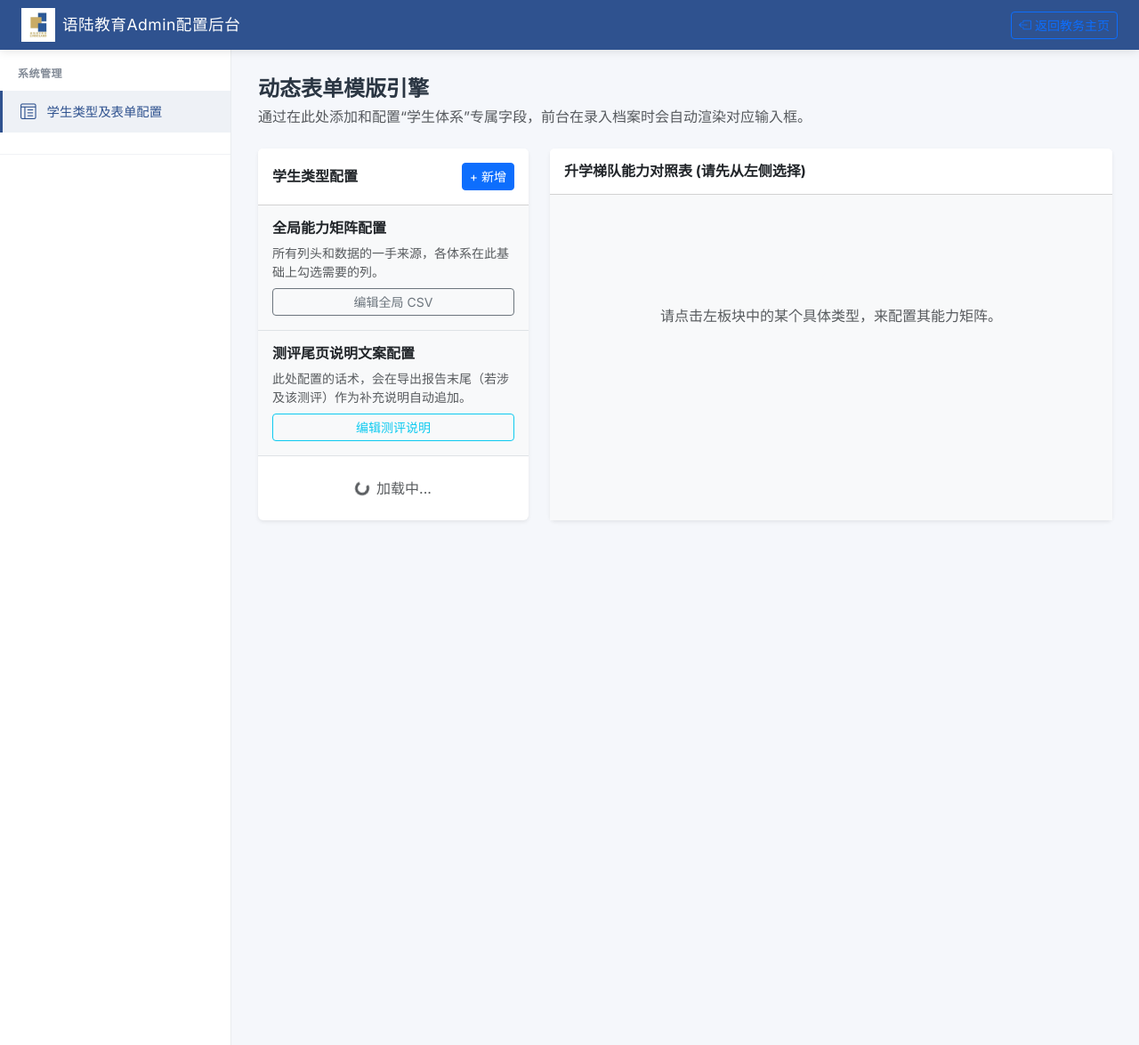
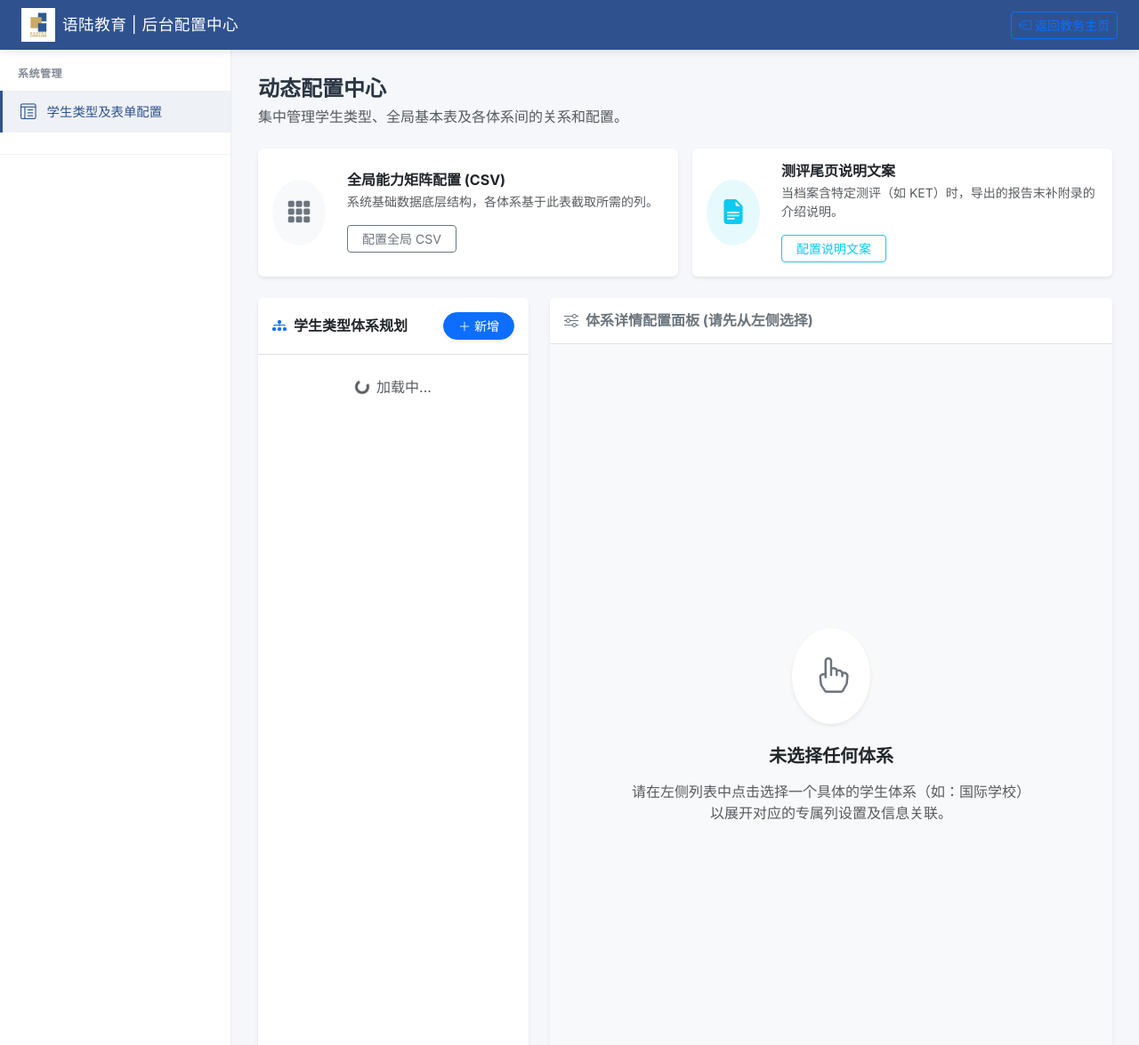
Before and after one commit to coolCodeStudy/ReportSystem, a Spring app: page /admin-templates in a window 1280 px wide. Shown: the whole page at 89% size. Run offline with Thymeleaf, Linux system fonts and the light colour scheme; the template is opened without the code that fills it, so the values that code supplies are empty.

Commit message:
fix(ui): overhaul admin config layout, remove unused dynamic fields and add modal refresh logic

```diff
--- a/src/main/resources/templates/admin-templates.html
+++ b/src/main/resources/templates/admin-templates.html
@@ -25,7 +25,7 @@
         <header class="app-header">
             <div class="logo">
                 <img src="/images/lingoland_logo.jpg" alt="Lingoland Logo">
-                <span style="font-size: 1.1rem; letter-spacing: 0.5px;">语陆教育Admin配置后台</span>
+                <span style="font-size: 1.1rem; letter-spacing: 0.5px;">语陆教育 | 后台配置中心</span>
             </div>
             <div class="header-actions">
                 <a href="/" class="btn btn-outline-primary btn-sm"><i class="bi bi-box-arrow-left"></i> 返回教务主页</a>
@@ -48,30 +48,51 @@
             <!-- Main Content -->
             <main class="app-main">
                 <div class="main-header mb-4">
-                     <h4 class="fw-bold mb-1">动态表单模版引擎</h4>
-                     <p class="text-muted">通过在此处添加和配置“学生体系”专属字段，前台在录入档案时会自动渲染对应输入框。</p>
+                     <h4 class="fw-bold mb-1">动态配置中心</h4>
+                     <p class="text-muted">集中管理学生类型、全局基本表及各体系间的关系和配置。</p>
                 </div>
 
-                <div class="row">
+                <!-- Global Configs Row -->
+                <div class="row mb-4 g-3">
+                    <div class="col-md-6">
+                        <div class="card shadow-sm border-0 h-100">
+                            <div class="card-body d-flex align-items-center">
+                                <div class="me-4 p-3 bg-light rounded-circle text-secondary">
+                                    <i class="bi bi-grid-3x3-gap-fill fs-3"></i>
+                                </div>
+                                <div class="flex-grow-1">
+                                    <h6 class="fw-bold mb-1">全局能力矩阵配置 (CSV)</h6>
+                                    <div class="text-muted small mb-3">系统基础数据底层结构，各体系基于此表截取所需的列。</div>
+                                    <button class="btn btn-outline-secondary btn-sm px-3" onclick="showGlobalMatrixModal()">配置全局 CSV</button>
+                                </div>
+                            </div>
+                        </div>
+                    </div>
+                    <div class="col-md-6">
+                        <div class="card shadow-sm border-0 h-100">
+                            <div class="card-body d-flex align-items-center">
+                                <div class="me-4 p-3 bg-info bg-opacity-10 rounded-circle text-info">
+                                    <i class="bi bi-file-earmark-text-fill fs-3"></i>
+                                </div>
+                                <div class="flex-grow-1">
+                                    <h6 class="fw-bold mb-1">测评尾页说明文案</h6>
+                                    <div class="text-muted small mb-3">当档案含特定测评（如 KET）时，导出的报告末补附录的介绍说明。</div>
+                                    <button class="btn btn-outline-info btn-sm px-3" onclick="showAssessmentDescModal()">配置说明文案</button>
+                                </div>
+                            </div>
+                        </div>
+                    </div>
+                </div>
+
+                <div class="row" style="height: calc(100vh - 250px);">
                     <!-- Left: Student Types List -->
-                    <div class="col-md-4">
-                        <div class="card shadow-sm border-0 h-100">
-                            <div class="card-header bg-white d-flex justify-content-between align-items-center py-3">
-                                <h6 class="mb-0 fw-bold">学生类型配置</h6>
-                                <button class="btn btn-sm btn-primary" onclick="showAddTypeModal()">+ 新增</button>
+                    <div class="col-md-4 h-100">
+                        <div class="card shadow-sm border-0 h-100 d-flex flex-column">
+                            <div class="card-header bg-white d-flex justify-content-between align-items-center py-3 border-bottom">
+                                <h6 class="mb-0 fw-bold"><i class="bi bi-diagram-3-fill text-primary me-2"></i>学生类型体系规划</h6>
+                                <button class="btn btn-sm btn-primary shadow-sm px-3 rounded-pill" onclick="showAddTypeModal()"><i class="bi bi-plus-lg me-1"></i>新增</button>
                             </div>
-                            <div class="p-3 border-bottom bg-light">
-                                <h6 class="fw-bold mb-2">全局能力矩阵配置</h6>
-                                <div class="mb-2 text-muted small">所有列头和数据的一手来源，各体系在此基础上勾选需要的列。</div>
-                                <button class="btn btn-outline-secondary btn-sm w-100" onclick="showGlobalMatrixModal()">编辑全局 CSV</button>
-                            </div>
-                            <!-- Assessment Description Config -->
-                            <div class="p-3 border-bottom bg-light">
-                                <h6 class="fw-bold mb-2">测评尾页说明文案配置</h6>
-                                <div class="mb-2 text-muted small">此处配置的话术，会在导出报告末尾（若涉及该测评）作为补充说明自动追加。</div>
-                                <button class="btn btn-outline-info btn-sm w-100" onclick="showAssessmentDescModal()">编辑测评说明</button>
-                            </div>
-                            <div class="list-group list-group-flush" id="studentTypeContainer">
+                            <div class="list-group list-group-flush flex-grow-1 overflow-auto" id="studentTypeContainer">
                                 <div class="p-4 text-center text-muted" id="typesLoading">
                                     <div class="spinner-border spinner-border-sm me-2"></div>加载中...
                                 </div>
@@ -81,28 +102,37 @@
                     </div>
 
                     <!-- Right: Fields Configurator -->
-                    <div class="col-md-8">
-                        <div class="card shadow-sm border-0 h-100">
-                            <div class="card-header bg-white d-flex justify-content-between align-items-center py-3">
-                                <h6 class="mb-0 fw-bold" id="currentConfigTitle">升学梯队能力对照表 (请先从左侧选择)</h6>
+                    <div class="col-md-8 h-100">
+                        <div class="card shadow-sm border-0 h-100 d-flex flex-column">
+                            <div class="card-header bg-white d-flex justify-content-between align-items-center py-3 border-bottom">
+                                <h6 class="mb-0 fw-bold text-secondary" id="currentConfigTitle"><i class="bi bi-sliders me-2"></i>体系详情配置面板 (请先从左侧选择)</h6>
                             </div>
-                            <div class="card-body bg-light" id="fieldsContainer" style="overflow-y: auto; max-height: 600px;">
-                                <div class="text-center py-5 text-muted" id="fieldEmptyState">
-                                    <i class="bi bi-arrow-left-circle fs-1 text-light mb-3 block"></i>
-                                    <p>请点击左板块中的某个具体类型，来配置其能力矩阵。</p>
+                            <div class="card-body bg-light flex-grow-1 overflow-auto p-4" id="fieldsContainer">
+                                <div class="text-center py-5 text-muted d-flex flex-column align-items-center justify-content-center h-100" id="fieldEmptyState">
+                                    <div class="p-4 rounded-circle bg-white shadow-sm mb-3">
+                                        <i class="bi bi-hand-index fs-1 text-secondary"></i>
+                                    </div>
+                                    <h5 class="fw-bold text-dark mt-2">未选择任何体系</h5>
+                                    <p class="text-muted mt-2">请在左侧列表中点击选择一个具体的学生体系（如：国际学校）<br/>以展开对应的专属列设置及信息关联。</p>
                                 </div>
 
-                                <!-- CSV Matrix Section -->
-                                <div id="matrixSection" class="d-none">
-                                    <h6 class="fw-bold mb-3">体系关联列配置</h6>
-                                    <div class="mb-3 text-muted small">系统会自动解析全局 CSV 的表头，请勾选该体系在导出时需要默认展示的列。<br/>
-                                        <span class="text-warning"><i class="bi bi-info-circle"></i> 勾选并保存后，前台用户导出时将默认选中这些列。</span>
-                                    </div>
-                                    <div id="columnCheckboxesContainer" class="row g-2 mb-3">
-                                        <!-- Checkboxes injected here -->
-                                    </div>
-                                    <div class="mt-3 text-end">
-                                        <button class="btn btn-primary btn-sm" onclick="saveAssociatedColumns()">保存关联列</button>
+                                <div id="configContentWrapper" class="d-none">
+                                    <!-- CSV Matrix Section -->
+                                    <div id="matrixSection">
+                                        <div class="bg-white p-4 rounded-3 shadow-sm border mb-4">
+                                            <div class="d-flex justify-content-between align-items-center mb-3 pb-3 border-bottom">
+                                                <h6 class="fw-bold mb-0 text-dark"><i class="bi bi-check2-square text-success me-2"></i>导出报告能力矩阵 (列关联)</h6>
+                                            </div>
+                                            <p class="text-muted small mb-4 mt-2">系统已读取全局 CSV 表头，请勾选该体系导出报告时需要展示的列。<br/>
+                                                <span class="text-warning"><i class="bi bi-exclamation-triangle-fill"></i> 前台选择导出该体系时，默认只会过滤并展示勾选项。</span>
+                                            </p>
+                                            <div id="columnCheckboxesContainer" class="row g-3 mb-4">
+                                                <!-- Checkboxes injected here -->
+                                            </div>
+                                            <div class="text-end border-top pt-3 mt-2">
+                                                <button class="btn btn-primary px-4 shadow-sm rounded-pill" onclick="saveAssociatedColumns()">保存更改</button>
+                                            </div>
+                                        </div>
                                     </div>
                                 </div>
                             </div>
@@ -143,54 +173,7 @@
         </div>
     </div>
 
-    <!-- Add Field Modal -->
-    <div class="modal fade" id="addFieldModal" tabindex="-1">
-        <div class="modal-dialog">
-            <div class="modal-content">
-                <div class="modal-header">
-                    <h5 class="modal-title">添加专属字段</h5>
-                    <button type="button" class="btn-close" data-bs-dismiss="modal"></button>
-                </div>
-                <div class="modal-body">
-                    <input type="hidden" id="fieldTargetTypeCode">
-                    <div class="mb-3">
-                        <label class="form-label">字段中文名 (Label)</label>
-                        <input type="text" id="newFieldLabel" class="form-control" placeholder="例如: 目标分数" required>
-                    </div>
-                    <div class="mb-3">
-                        <label class="form-label">数据存储键 (Key, 英文)</label>
-                        <input type="text" id="newFieldKey" class="form-control" placeholder="例如: target_score" required>
-                        <div class="form-text">用于底层存入 JSON，同体系下须唯一</div>
-                    </div>
-                    <div class="mb-3">
-                        <label class="form-label">组件交互类型</label>
-                        <select id="newFieldType" class="form-select" onchange="toggleOptionsInput()">
-                            <option value="TEXT">单行文本 (Text)</option>
-                            <option value="NUMBER">数字输入框 (Number)</option>
-                            <option value="TEXTAREA">多行输入区域 (Textarea)</option>
-                            <option value="SELECT">下拉选择 (Select)</option>
-                        </select>
-                    </div>
-                    <div class="mb-3 d-none" id="optionsGroup">
-                        <label class="form-label">下拉选项 (英文逗号分隔)</label>
-                        <input type="text" id="newFieldOptions" class="form-control" placeholder="例如: 优秀,良好,及格">
-                    </div>
-                    <div class="mb-3 form-check">
-                        <input type="checkbox" class="form-check-input" id="newFieldRequired">
-                        <label class="form-check-label" for="newFieldRequired">设为必填</label>
-                    </div>
-                    <div class="mb-3">
-                        <label class="form-label">排序权重</label>
-                        <input type="number" id="newFieldSort" class="form-control" value="10">
-                    </div>
-                </div>
-                <div class="modal-footer">
-                    <button type="button" class="btn btn-light" data-bs-dismiss="modal">取消</button>
-                    <button type="button" class="btn btn-primary" onclick="saveField()">添加字段</button>
-                </div>
-            </div>
-        </div>
-    </div>
+
 
     <!-- Global Matrix Modal -->
     <div class="modal fade" id="globalMatrixModal" tabindex="-1">
@@ -431,113 +414,28 @@
                 fetch(`/admin/api/types/${id}`, { method: 'DELETE' }).then(() => {
                     if(currentSelectedType === adminTypes.find(x => x.id === id)?.typeCode) {
                         currentSelectedType = null;
-                        document.getElementById('fieldEmptyState').style.display = 'block';
-                        document.getElementById('matrixSection').classList.add('d-none');
-                        document.getElementById('currentConfigTitle').innerText = '升学梯队能力对照表 (请先从左侧选择)';
                     }
                     loadTypes();
+                    // Clear content if the deleted type was selected
+                    document.getElementById('configContentWrapper').classList.add('d-none');
+                    document.getElementById('fieldEmptyState').classList.remove('d-none');
+                    document.getElementById('fieldEmptyState').classList.add('d-flex');
                 });
             }
         }
 
-        // 2. Fields Logic
         function selectType(typeCode, typeName) {
             currentSelectedType = typeCode;
             document.getElementById('currentConfigTitle').innerText = `正在配置: ${typeName} 能力对照表`;
 
             // Re-render styles and load content
             renderTypes(adminTypes);
-            document.getElementById('fieldEmptyState').style.display = 'none';
+            document.getElementById('fieldEmptyState').classList.remove('d-flex');
+            document.getElementById('fieldEmptyState').classList.add('d-none');
+            document.getElementById('configContentWrapper').classList.remove('d-none');
             loadMatrix(typeCode);
         }
 
-        function loadFields(typeCode) {
-            document.getElementById('fieldEmptyState').style.display = 'none';
-            fetch(`/admin/api/fields/${typeCode}`)
-            .then(res => res.json())
-            .then(data => {
-                const list = document.getElementById('fieldsList');
-                list.innerHTML = '';
-                if(data.length === 0) {
-                    list.innerHTML = `<div class="p-4 text-center text-muted">目前此体系下没有任何自定义专属字段，请点击右上角新增。</div>`;
-                    return;
-                }
-
-                data.forEach(f => {
-                    let typeBadge = '';
-                    if(f.fieldType === 'TEXT') typeBadge = '<span class="badge bg-secondary">文本</span>';
-                    if(f.fieldType === 'NUMBER') typeBadge = '<span class="badge bg-primary">数字</span>';
-                    if(f.fieldType === 'TEXTAREA') typeBadge = '<span class="badge bg-info text-dark">长文本</span>';
-                    if(f.fieldType === 'SELECT') typeBadge = `<span class="badge bg-success">下拉单选</span> <br/><small class="text-muted mt-1 d-block">选项: ${f.optionsJson || '未配置'}</small>`;
-
-                    list.innerHTML += `
-                        <div class="card field-card shadow-sm">
-                            <div class="card-body">
-                                <div class="field-card-header">
-                                    <h6 class="fw-bold mb-0">${f.labelName} ${f.isRequired ? '<span class="text-danger">*</span>' : ''}</h6>
-                                    <div>
-                                        <button class="btn btn-sm btn-outline-danger shadow-sm" onclick="deleteField(${f.id})"><i class="bi bi-trash"></i></button>
-                                    </div>
-                                </div>
-                                <div class="mt-2" style="font-size: 0.9em;">
-                                    Key: <code>${f.fieldKey}</code> | 类型: ${typeBadge} | 排序: ${f.sortOrder}
-                                </div>
-                            </div>
-                        </div>
-                    `;
-                });
-            });
-        }
-
-        function toggleOptionsInput() {
-            const t = document.getElementById('newFieldType').value;
-            if(t === 'SELECT') {
-                document.getElementById('optionsGroup').classList.remove('d-none');
-            } else {
-                document.getElementById('optionsGroup').classList.add('d-none');
-            }
-        }
-
-        function showAddFieldModal() {
-            document.getElementById('newFieldLabel').value = '';
-            document.getElementById('newFieldKey').value = '';
-            document.getElementById('newFieldType').value = 'TEXT';
-            document.getElementById('newFieldOptions').value = '';
-            document.getElementById('newFieldRequired').checked = false;
-            document.getElementById('newFieldSort').value = '10';
-            toggleOptionsInput();
-            new bootstrap.Modal('#addFieldModal').show();
-        }
-
-        function saveField() {
-            const f = {
-                studentTypeCode: document.getElementById('fieldTargetTypeCode').value,
-                labelName: document.getElementById('newFieldLabel').value.trim(),
-                fieldKey: document.getElementById('newFieldKey').value.trim(),
-                fieldType: document.getElementById('newFieldType').value,
-                optionsJson: document.getElementById('newFieldType').value === 'SELECT' ? JSON.stringify(document.getElementById('newFieldOptions').value.split(',').map(s=>s.trim())) : null,
-                isRequired: document.getElementById('newFieldRequired').checked,
-                sortOrder: parseInt(document.getElementById('newFieldSort').value) || 10
-            };
-            if(!f.labelName || !f.fieldKey) return alert('中文名和Key均为必填');
-
-            fetch('/admin/api/fields', {
-                method: 'POST',
-                headers: {'Content-Type': 'application/json'},
-                body: JSON.stringify(f)
-            }).then(() => {
-                bootstrap.Modal.getInstance('#addFieldModal').hide();
-                loadFields(f.studentTypeCode);
-            });
-        }
-
-        function deleteField(id) {
-            if(confirm('确定要删除此专属字段吗？已录入的数据依然存在数据库JSON中，但他将不会在表单填报显示。')) {
-                fetch(`/admin/api/fields/${id}`, { method: 'DELETE' }).then(() => {
-                    loadFields(currentSelectedType);
-                });
-            }
-        }
 
         // 3. Matrix Logic (Associated Columns)
         function loadMatrix(typeCode) {
```
Also changed, not shown: src/main/resources/templates/index.html (+7 -0 lines).
